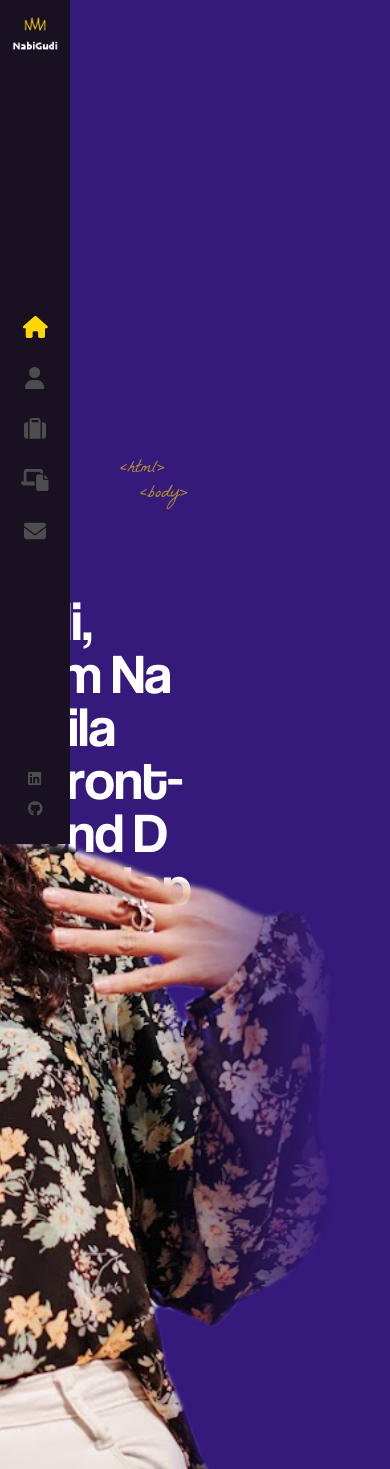
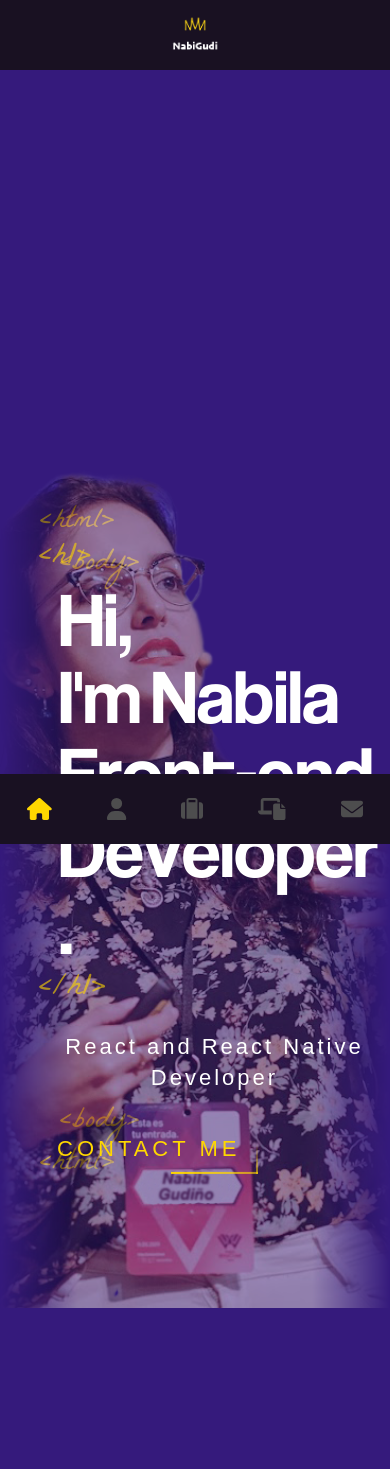
Before and after one commit to nabigudi/portfolio, a React (Create React App) app: page / in a window 390 px wide. After the commit the page ends 1308 px from the top, so only its background shows below. Built offline with nearby package versions, Linux system fonts and the light colour scheme.

Commit message:
Fix styling for mobile on Home and About

```diff
--- a/src/components/AnimatedTechs/index.scss
+++ b/src/components/AnimatedTechs/index.scss
@@ -131,22 +131,6 @@ body {
   animation-delay: -3s;
 }
 
-/* Parent wrapper */
-.wrapper {
-  display: flex;
-  flex-direction: column;
-  gap: var(--gap);
-  margin: auto;
-  max-width: 100vw;
-}
-
-.wrapper--vertical {
-  flex-direction: row;
-  height: 100vh;
-  justify-content: end;
-  margin-right: 10%;
-}
-
 @keyframes fade {
   to {
     opacity: 0;
--- a/src/components/Layout/index.scss
+++ b/src/components/Layout/index.scss
@@ -21,13 +21,11 @@
   left: 120px;
   font-size: 18px;
   font-family: 'La Belle Aurore', cursive;
+  display: flex;
+  flex-direction: column;
 }
 
-.bottom-tag-html {
-  margin-left: -20px;
-}
-
-.top-tag-body {
+.tag-body {
   margin-left: 20px;
 }
 
@@ -135,6 +133,8 @@
       font-weight: 300;
       max-width: fit-content;
       animation: pulse 1s;
+      text-align: justify;
+
       &:nth-of-type(1) {
         animation-delay: 1.1s;
       }
@@ -188,3 +188,66 @@
     }
   }
 }
+
+@media (max-width:961px) {
+  .tags {
+    font-size: 3rem;
+    left: 40px;
+  }
+
+  .top-tags {
+    top: 80px;
+  }
+
+  .bottom-tags {
+    bottom: 80px;
+  }
+
+
+.container.contact-page,
+.container.about-page,
+.container.portfolio-page,
+.container.jobs-page,
+.container.portfolio-selected-page,
+.container.jobs-selected-page{
+  .text-zone {
+    width: 80%;
+  }
+  h1 {
+    font-size: 7rem;
+    line-height: 9rem;
+    &:before, &:after {
+      font-size: 3rem;
+    }
+  }
+  p {
+    font-size: 2rem;
+  }
+  h2 {
+    color: white;
+    font-size: 2em;
+  }
+}
+
+  .home-page {
+    .text-zone {
+      width: 90%;
+      max-height: 90%;
+      z-index: 1000;
+      h1 {
+        font-size: 7em;
+        line-height: 1em;
+      }
+      .tags-h1 {
+        font-size: 3em;
+      }
+      h2 {
+        color: white;
+        font-size: 2em;
+      }
+      .link {
+        font-size: 2em;
+      }
+    }
+  }
+}
--- a/src/components/Layout/index.tsx
+++ b/src/components/Layout/index.tsx
@@ -5,19 +5,18 @@ import './index.scss'
 const Layout = () => {
   return (
     <div className="App">
+      <Sidebar top/>
       <Sidebar />
       <div className="page">
-        <span className="tags top-tags">
-          &lt;html&gt;
-          <br />
-          <span className="top-tag-body">&lt;body&gt;</span>
-        </span>
+        <div className="tags top-tags">
+          <span>&lt;html&gt;</span>
+          <span className="tag-body">&lt;body&gt;</span>
+        </div>
         <Outlet />
-        <span className="tags bottom-tags">
-          &lt;/body&gt;
-          <br />
-          <span className="bottom-tag-html">&lt;/html&gt;</span>
-        </span>
+        <div className="tags bottom-tags">
+          <span className="tag-body">&lt;body&gt;</span>
+          <span>&lt;html&gt;</span>
+        </div>
       </div>
     </div>
   )
--- a/src/components/Sidebar/index.scss
+++ b/src/components/Sidebar/index.scss
@@ -1,4 +1,4 @@
-.nav-bar {
+.nav-bar,  .nav-bar-top{
   background: #191122;
   width: 70px;
   height: 100%;
@@ -133,3 +133,42 @@
     }
   }
 }
+
+@media (max-width:961px) {
+  .nav-bar-top {
+    width: 100%;
+    height: 70px;
+    min-height: 70px;
+    position: absolute;
+    top: 0;
+    z-index: 3;
+    background: #191122;
+  }
+
+  .nav-bar {
+    width: 100%;
+    height: 70px;
+    min-height: 70px;
+    position: absolute;
+    bottom: 0;
+    top: auto;
+    z-index: 3;
+    .logo {
+      display: none;
+      visibility: hidden;
+    }
+    nav {
+      display: flex;
+      flex-direction: row;
+      justify-content: space-around;
+      align-items: center;
+      height: auto;
+      top: auto;
+      margin-top: 1rem;
+    }
+    ul {
+      display: none;
+      visibility: hidden;
+    }
+  }
+}
--- a/src/components/Sidebar/index.tsx
+++ b/src/components/Sidebar/index.tsx
@@ -6,9 +6,19 @@ import { Link } from 'react-router-dom'
 import LinkSidebar from './LinkSidebar'
 import List from './ListSidebar'
 import './index.scss'
-
-const Sidebar = () => {
+interface SidebarProps {
+  top?: boolean;
+}
+const Sidebar = ({top = false}: SidebarProps) => {
   return (
+    top ?
+      <div className="nav-bar-top">
+        <Link className="logo" to="/">
+          <img src={Logo} alt="Logo" />
+          <img className="sub-logo" src={LogoSubtitle} alt="slobodan" />
+        </Link>
+      </div>
+      :
       <div className="nav-bar">
         <Link className="logo" to="/">
           <img src={Logo} alt="Logo" />
--- a/src/views/About/index.scss
+++ b/src/views/About/index.scss
@@ -0,0 +1,25 @@
+.wrapper {
+  display: flex;
+  flex-direction: column;
+  gap: var(--gap);
+  margin: auto;
+  max-width: 100vw;
+  z-index: -1;
+}
+
+.wrapper--vertical {
+  flex-direction: row;
+  height: 100vh;
+  justify-content: end;
+  margin-right: 10%;
+}
+
+
+@media (max-width:961px) {
+  .wrapper {
+    opacity: 60%;
+  }
+  .wrapper--vertical {
+    margin: auto;
+  }
+}
--- a/src/views/Home/index.scss
+++ b/src/views/Home/index.scss
@@ -1,3 +1,8 @@
+.container {
+  justify-content: space-between !important;
+  flex-direction: row-reverse !important;
+}
+
 .home-page {
   .text-zone {
     position: absolute;
@@ -73,6 +78,9 @@
 .flex-col {
   display: flex;
   flex-direction: column;
+  h1 {
+    margin-left: 2rem;
+  }
 }
 
 .me-photo {
@@ -88,4 +96,58 @@
     hsl(0 0% 0% / 1) 80%,
     hsl(0 0% 0% / 0)
   );
+
+  animation: fadeIn 3s 1.5s backwards;
 }
+
+.me-photo-div {
+  background: url(../../assets/images/me.png);
+  width: 50vw;
+  height: 120vh;
+  margin-right: 10rem;
+  background-repeat: no-repeat;
+  background-position: top right;
+  background-size: cover;
+  animation: fadeIn 3s 1.5s backwards;
+  mask-image: linear-gradient(
+    var(--mask-direction, to right),
+    hsl(0 0% 0% / 0),
+    hsl(0 0% 0% / 1) 20%,
+    hsl(0 0% 0% / 1) 80%,
+    hsl(0 0% 0% / 0)
+  );
+}
+
+
+@media (max-width:961px) {
+  .me-photo-div {
+    background: url(../../assets/images/me.png);
+    width: 100vw;
+    height: 100vh;
+    background-position: center;
+    background-size: cover;
+    opacity: 50%;
+    margin: 0;
+  }
+
+  .home-page {
+    .text-zone {
+      width: 90%;
+      max-height: 90%;
+      h1 {
+        font-size: 7em;
+        line-height: 1em;
+      }
+      .tags-h1 {
+        font-size: 3em;
+      }
+      h2 {
+        color: white;
+        font-size: 2em;
+      }
+      .link {
+        font-size: 2em;
+      }
+    }
+  }
+}
--- a/src/views/Home/index.tsx
+++ b/src/views/Home/index.tsx
@@ -11,6 +11,8 @@ const Home = () => {
   return (
     <>
       <div className="container home-page">
+        {/* <img className="me-photo" src={Me} alt='Nabila talking on Webconf 2019'/> */}
+        <div className="me-photo-div"></div>
         <div className="text-zone flex-col">
           <span className="tags-h1">&lt;h1&gt;</span>
           <h1 className="flex-col">
@@ -33,7 +35,6 @@ const Home = () => {
 
           <AnimatedButton str='Contact me' page='/contact'/>
         </div>
-        <img className="me-photo" src={Me} alt='Nabila talking on Webconf 2019'/>
       </div>
     </>
   )
```
Lines whose indentation alone changed are shown as unchanged.
